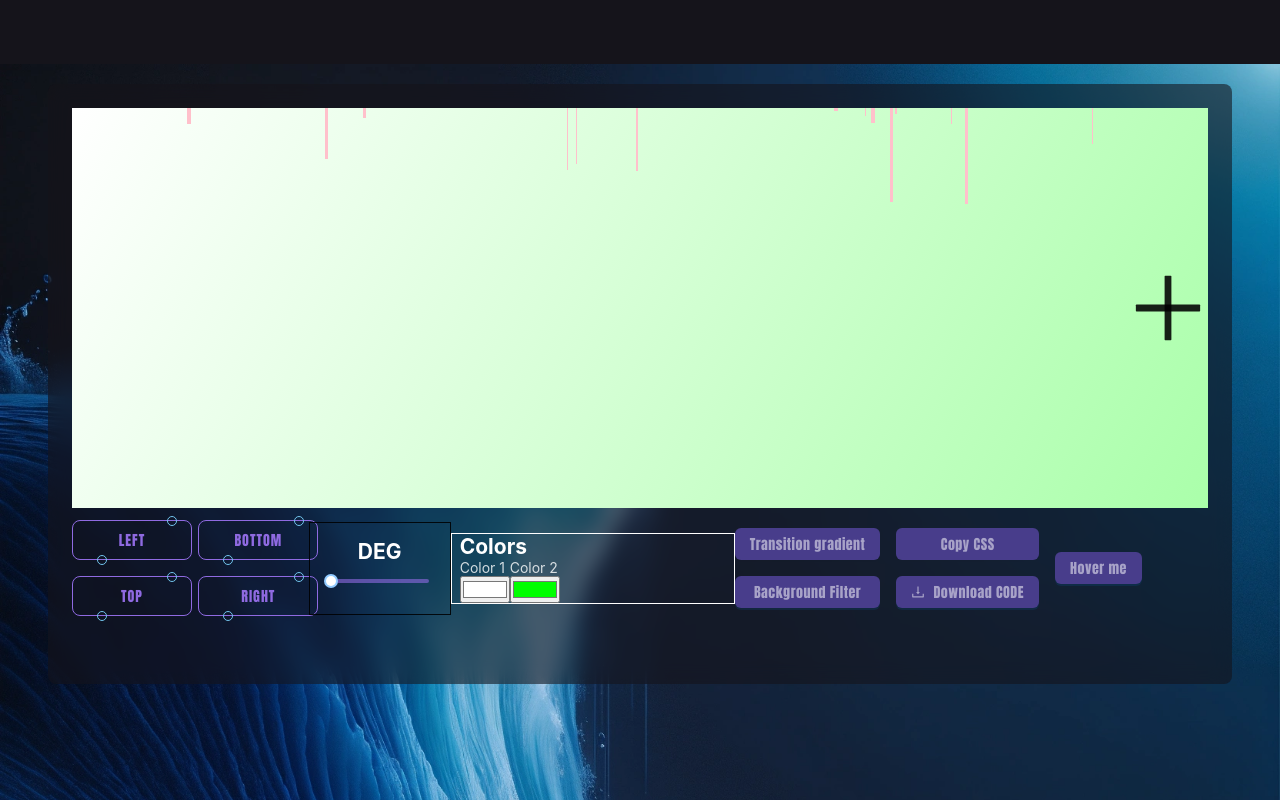
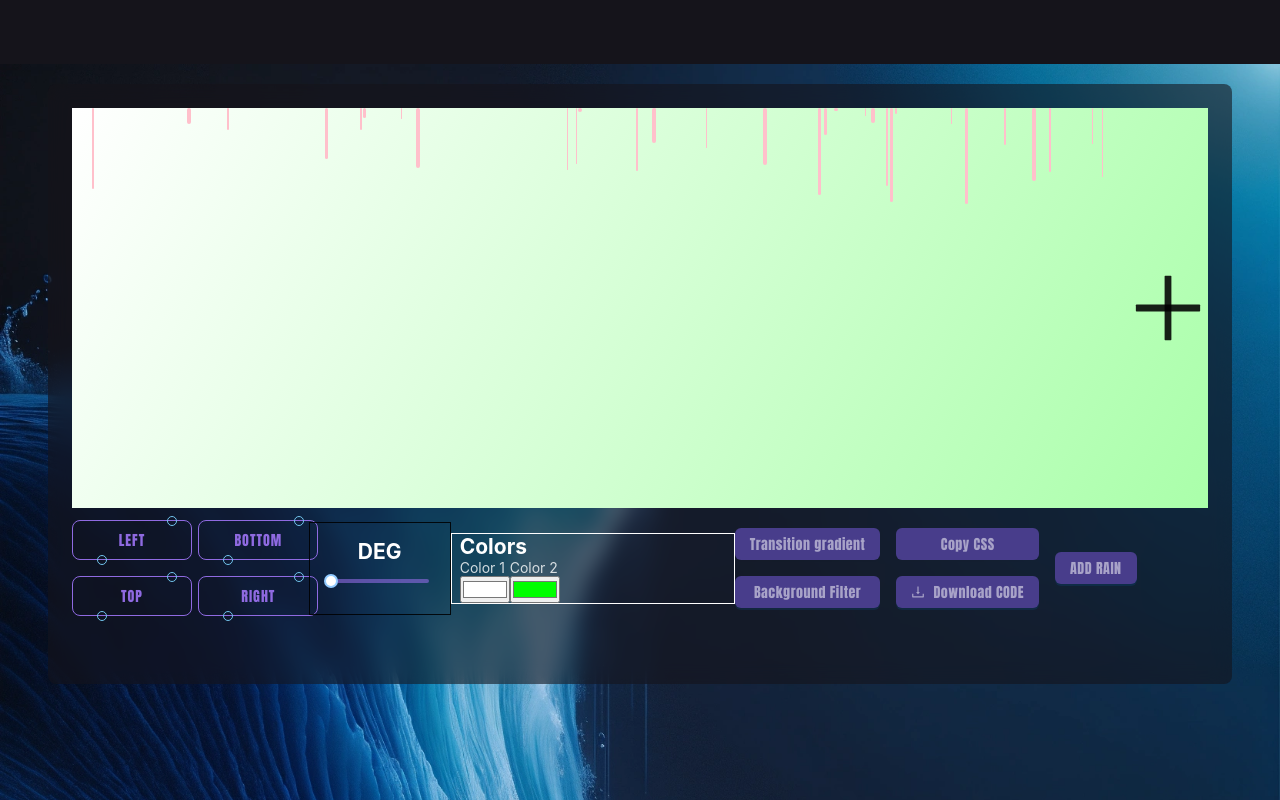
Before and after one commit to Marcelo1080p/gradient, a React (Vite) app: page /generate-gradient in a window 1280 px wide. Built offline with nearby package versions, Linux system fonts and the light colour scheme.

Commit message:
mudanca no title do button de popoverain

```diff
--- a/src/pages/generateGradient/Generate/components/PopoverRain/PopoverRain.tsx
+++ b/src/pages/generateGradient/Generate/components/PopoverRain/PopoverRain.tsx
@@ -11,6 +11,6 @@ const content = (
 
 export const PopoverRain: React.FC = () => (
   <Popover content={content} title="Rain" >
-    <Button type="primary">Hover me</Button>
+    <Button type="primary">ADD RAIN</Button>
   </Popover>
 );
--- a/src/pages/generateGradient/Generate/components/star/Stars.tsx
+++ b/src/pages/generateGradient/Generate/components/star/Stars.tsx
@@ -1,4 +1,4 @@
-import React from "react";
+import React, { useEffect } from "react";
 import styled, { keyframes } from "styled-components";
 
 export const RainContainer = styled.div`
@@ -18,15 +18,21 @@ const rainAnimation = keyframes`
   }
 `
 
+
 const Rain = styled.span`
   position: absolute;
+  border-radius: 16px;
   background-color: pink;
   z-index: 400;
-  animation: ${rainAnimation} 10s infinite;
+  animation: ${rainAnimation} infinite;
 `;
 
 export const Stars: React.FC = () => {
-  const rainQuantity = Array.from({ length: 20 }, (_, index) => index + 1);
+  const rainQuantity = Array.from({ length: 40 }, (_, index) => index + 1);
+
+  useEffect(() => {
+
+  }, [rainQuantity])
 
   return (
     <RainContainer>
```
